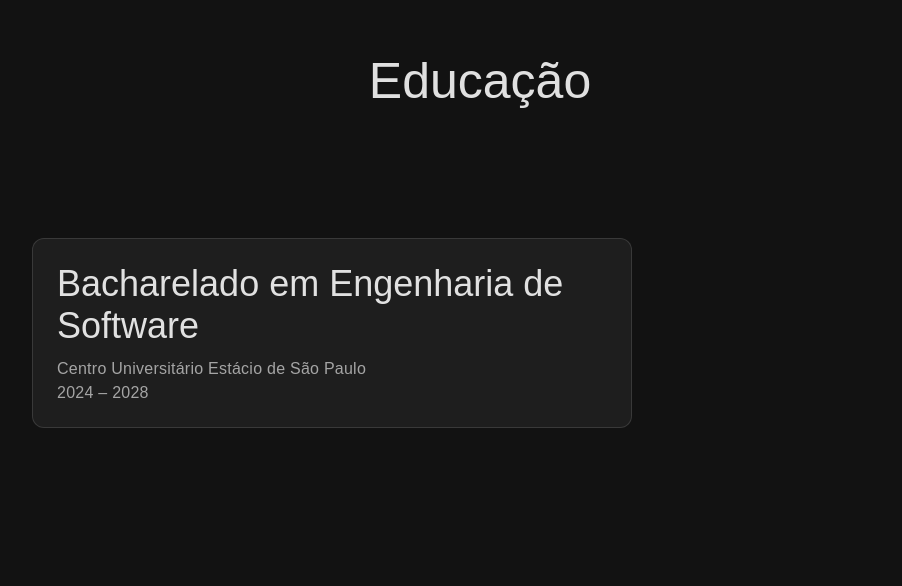
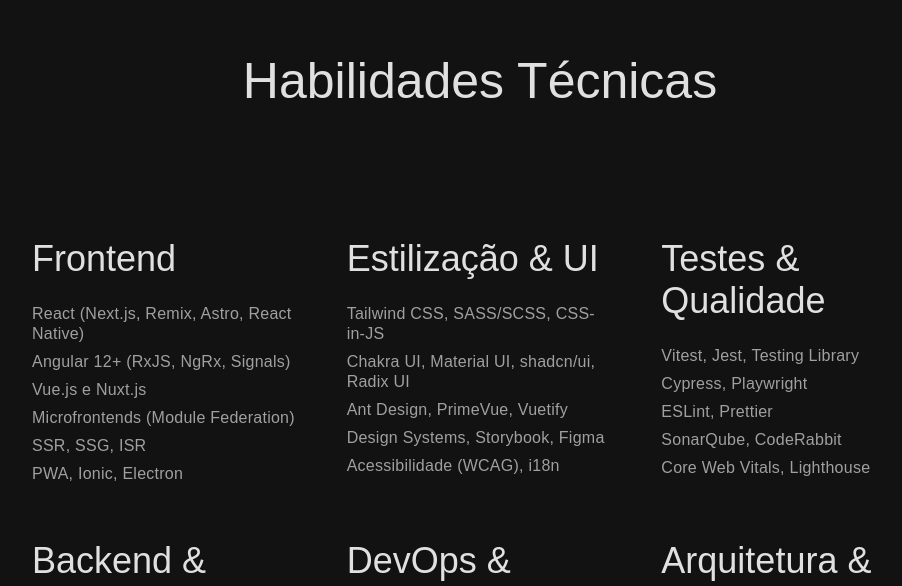
Before and after one commit to AndrewCrescencio/andrewcrescencio, a Next.js app: page / in a window 1280 px wide. Shown: the part 3345-3931 px from the top of the page, without its empty margins (160-1062 px from the left). Built offline with nearby package versions, Linux system fonts and the light colour scheme.

Commit message:
remove education section

```diff
--- a/src/data/index.js
+++ b/src/data/index.js
@@ -147,14 +147,6 @@
 
 export const projects = [];
 
-export const education = [
-  {
-    degree: "Bacharelado em Engenharia de Software",
-    institution: "Centro Universitário Estácio de São Paulo",
-    period: "2024 – 2028",
-  },
-];
-
 export const languages = [
   { name: "Português", level: "Nativo" },
   { name: "Inglês", level: "Intermediário Superior (B2)", detail: "Leitura técnica, redação e comunicação profissional" },
--- a/src/pages/index.js
+++ b/src/pages/index.js
@@ -2,9 +2,8 @@
 
 import { Experience } from "@/components/sections/Experience";
 import { Skills } from "@/components/sections/Skills";
-import { Education } from "@/components/sections/Education";
 import { Hero } from "@/components/sections/Hero";
-import { companies, projects, skills, profile, education } from "@/data";
+import { companies, projects, skills, profile } from "@/data";
 
 export default function Index() {
   return (
@@ -28,7 +27,6 @@
       </Head>
       <Hero />
       <Experience companies={companies} projects={projects} />
-      <Education items={education} />
       <Skills groups={skills} />
     </>
   );
```
